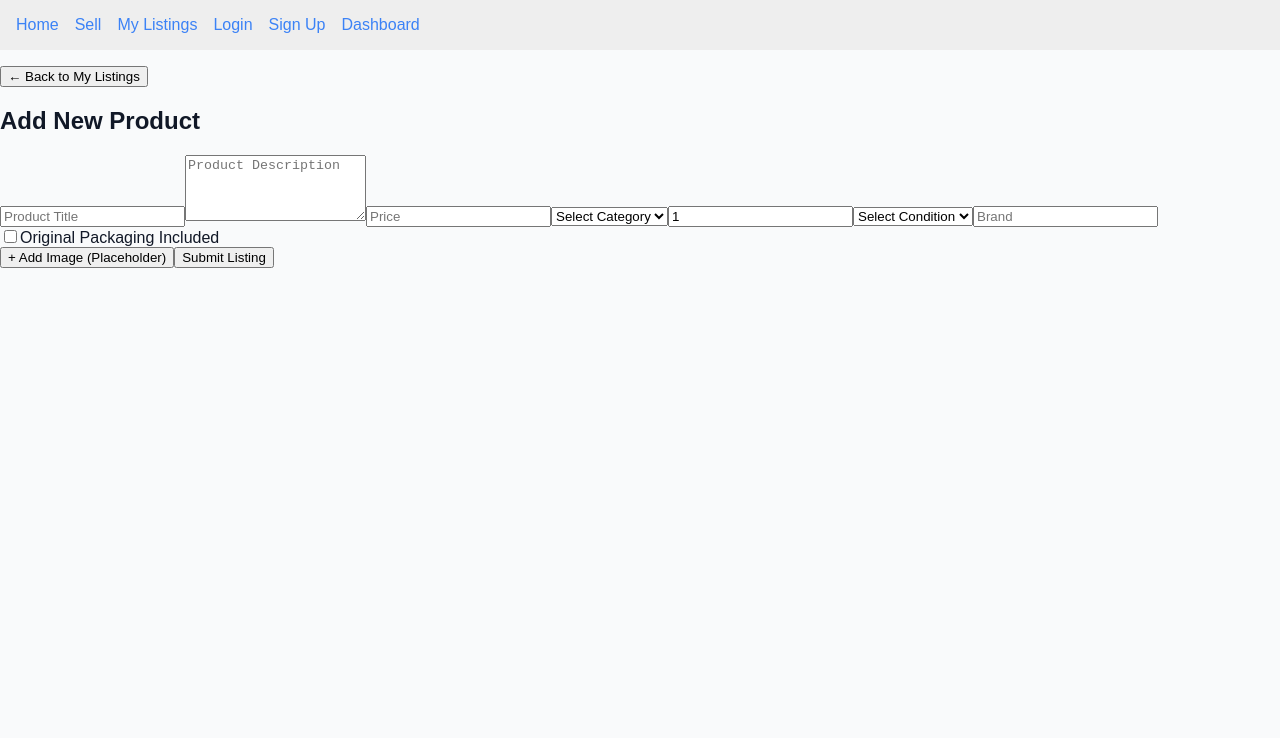
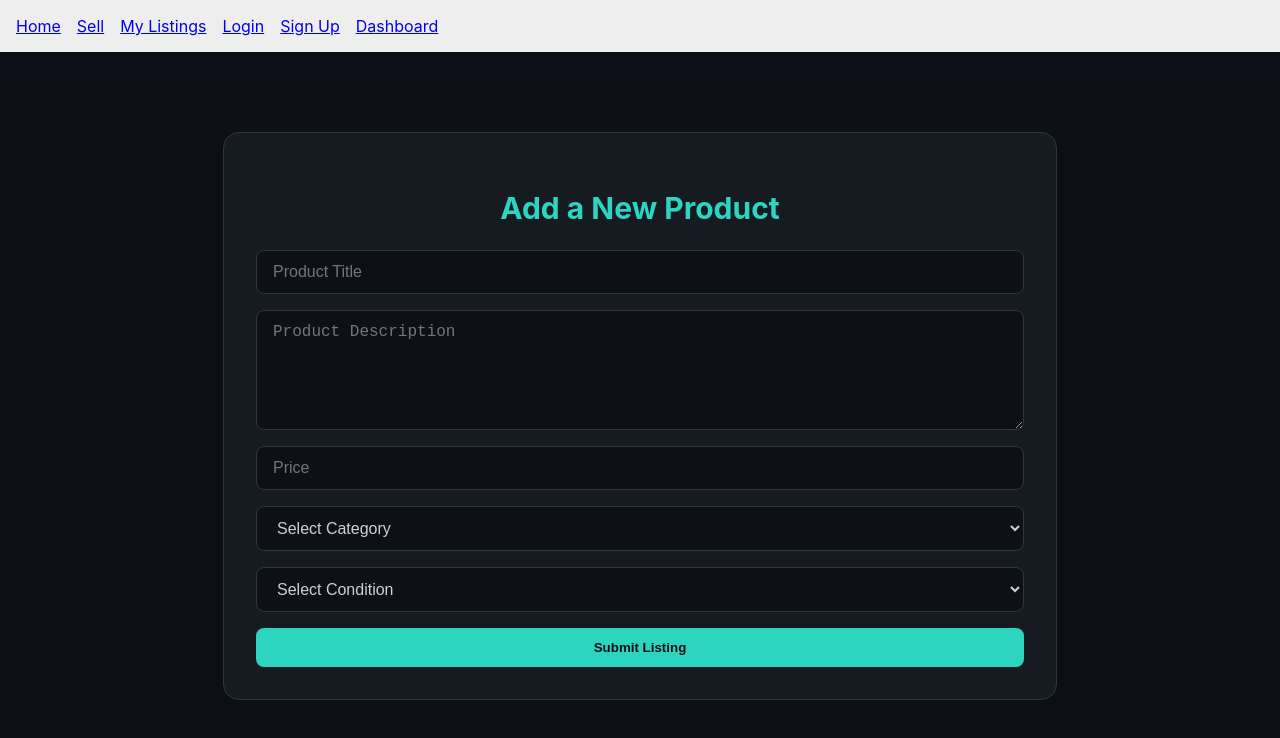
Before and after one commit to varshithareddyallu05/EcoFinds, a React (Create React App) app in the folder frontend/: page /add-product in a window 1280 px wide. Shown: the top 738 px of the page. Built offline with nearby package versions, Linux system fonts and the light colour scheme.

Commit message:
seller changes

```diff
--- a/frontend/src/index.css
+++ b/frontend/src/index.css
@@ -1,29 +1,123 @@
-/* Light Theme */
-body.light {
-  background-color: #f9fafb;
-  color: #111827;
+/* General Body Styles */
+body {
+    font-family: -apple-system, BlinkMacSystemFont, 'Segoe UI', Roboto, 'Helvetica Neue', Arial, sans-serif;
+    margin: 0;
+    -webkit-font-smoothing: antialiased;
+    -moz-osx-font-smoothing: grayscale;
 }
 
-/* Dark Theme */
-body.dark {
-  background-color: #111827;
-  color: #f9fafb;
+/* Dark Theme Default */
+body {
+    background-color: #0d1117; /* A dark slate background */
+    color: #c9d1d9; /* Light text for contrast */
 }
 
-/* Smooth transitions */
-body {
-  transition: background-color 0.3s ease, color 0.3s ease;
-  font-family: Arial, sans-serif;
-  margin: 0;
-  padding: 0;
+/* Main App Container */
+#root {
+    min-height: 100vh;
 }
 
-/* Link styling */
-a {
-  color: #3b82f6;
-  text-decoration: none;
+/* Reusable Container for Pages */
+.page-container {
+    padding: 2rem;
+    max-width: 1280px;
+    margin: 0 auto;
 }
 
-a:hover {
-  text-decoration: underline;
+/* Header Styles */
+.page-header {
+    display: flex;
+    justify-content: space-between;
+    align-items: center;
+    margin-bottom: 2rem;
+    padding-bottom: 1rem;
+    border-bottom: 1px solid #30363d;
 }
+
+.page-title {
+    font-size: 2.25rem;
+    font-weight: 700;
+    color: #2dd4bf; /* Teal color */
+}
+
+/* Button Styles */
+.btn {
+    padding: 0.75rem 1.5rem;
+    border-radius: 0.5rem;
+    font-weight: 600;
+    cursor: pointer;
+    transition: all 0.2s ease-in-out;
+    border: none;
+    text-align: center;
+}
+
+.btn-primary {
+    background-color: #2dd4bf;
+    color: #0d1117;
+}
+
+.btn-primary:hover {
+    background-color: #5eead4;
+}
+
+.btn-danger {
+    background-color: #ef4444;
+    color: white;
+}
+
+.btn-secondary {
+    background-color: #3b82f6;
+    color: white;
+}
+
+/* Form Container Styles */
+.form-wrapper {
+    max-width: 768px;
+    margin: 2rem auto;
+    background-color: #161b22; /* Darker card background */
+    padding: 2rem;
+    border-radius: 1rem;
+    box-shadow: 0 4px 6px rgba(0, 0, 0, 0.1);
+    border: 1px solid #30363d;
+}
+
+.form-title {
+    font-size: 1.875rem;
+    font-weight: 700;
+    margin-bottom: 1.5rem;
+    text-align: center;
+    color: #2dd4bf;
+}
+
+.form-layout {
+    display: flex;
+    flex-direction: column;
+    gap: 1rem;
+}
+
+/* Form Input, Textarea, Select Styles */
+.form-input,
+.form-textarea,
+.form-select {
+    width: 100%;
+    background-color: #0d1117;
+    color: #c9d1d9;
+    border: 1px solid #30363d;
+    border-radius: 0.5rem;
+    padding: 0.75rem 1rem;
+    font-size: 1rem;
+    box-sizing: border-box; /* Ensures padding doesn't affect width */
+}
+
+.form-input:focus,
+.form-textarea:focus,
+.form-select:focus {
+    outline: none;
+    border-color: #2dd4bf;
+    box-shadow: 0 0 0 2px rgba(45, 212, 191, 0.5);
+}
+
+.form-textarea {
+    min-height: 120px;
+    resize: vertical;
+}
--- a/frontend/src/seller/AddNewProductPage.js
+++ b/frontend/src/seller/AddNewProductPage.js
@@ -1,81 +1,54 @@
-import React, { useState, useEffect } from 'react';
+import React, { useState } from 'react';
+import { useNavigate } from 'react-router-dom';
 
-const AddNewProductPage = ({ onBack, productToEdit }) => {
+const AddNewProductPage = () => {
+  const navigate = useNavigate();
   const [title, setTitle] = useState('');
   const [description, setDescription] = useState('');
   const [price, setPrice] = useState('');
   const [category, setCategory] = useState('');
-  const [quantity, setQuantity] = useState(1);
   const [condition, setCondition] = useState('');
-  const [brand, setBrand] = useState('');
-  const [originalPackaging, setOriginalPackaging] = useState(false);
-
-  const isEditing = !!productToEdit;
-
-  useEffect(() => {
-    if (isEditing) {
-      setTitle(productToEdit.title || '');
-      setDescription(productToEdit.description || '');
-      setPrice(productToEdit.price || '');
-      setCategory(productToEdit.category || '');
-      setQuantity(productToEdit.quantity || 1);
-      setCondition(productToEdit.condition || '');
-      setBrand(productToEdit.brand || '');
-      setOriginalPackaging(productToEdit.originalPackaging || false);
-    }
-  }, [productToEdit, isEditing]);
 
   const handleSubmit = (e) => {
     e.preventDefault();
-    const productData = { title, description, price, category, quantity, condition, brand, originalPackaging };
+    const productData = { title, description, price, category, condition };
 
-    if (isEditing) {
-      // In a real app, this would send a PUT request to /api/products/:id
-      console.log('Updating product:', { ...productToEdit, ...productData });
-      alert('Product updated!');
-    } else {
-      // In a real app, this would send a POST request to /api/products/
-      console.log('Creating new product:', productData);
-      alert('New product created!');
-    }
-    onBack(); // Go back to the listings page after submitting
+    fetch('http://localhost:3001/api/products', {
+      method: 'POST',
+      headers: { 'Content-Type': 'application/json' },
+      body: JSON.stringify(productData)
+    })
+    .then(res => res.json())
+    .then(result => {
+      alert(result.message);
+      navigate('/my-listings');
+    })
+    .catch(err => console.error("Failed to submit product:", err));
   };
 
   const categories = ["Apparel", "Furniture", "Electronics", "Books", "Other"];
   const conditions = ["New", "Used - Like New", "Used - Good", "Used - Fair"];
 
   return (
-    <div className="p-6">
-      <button className="mb-4 text-blue-600 underline" onClick={onBack}>
-        ← Back to My Listings
-      </button>
-      <div className="max-w-2xl mx-auto bg-white p-8 rounded-2xl shadow-lg">
-        <h2 className="text-2xl font-bold mb-6 text-center">
-          {isEditing ? 'Edit Product' : 'Add New Product'}
+    <div className="page-container">
+      <div className="form-wrapper">
+        <h2 className="form-title">
+          Add a New Product
         </h2>
-        <form onSubmit={handleSubmit} className="flex flex-col gap-4">
-          <input type="text" placeholder="Product Title" value={title} onChange={(e) => setTitle(e.target.value)} className="border rounded-xl px-4 py-2" required />
-          <textarea placeholder="Product Description" value={description} onChange={(e) => setDescription(e.target.value)} className="border rounded-xl px-4 py-2" rows="4" required />
-          <input type="number" placeholder="Price" value={price} onChange={(e) => setPrice(e.target.value)} className="border rounded-xl px-4 py-2" required />
-          <select value={category} onChange={(e) => setCategory(e.target.value)} className="border rounded-xl px-4 py-2" required>
+        <form onSubmit={handleSubmit} className="form-layout">
+          <input type="text" placeholder="Product Title" value={title} onChange={(e) => setTitle(e.target.value)} className="form-input" required />
+          <textarea placeholder="Product Description" value={description} onChange={(e) => setDescription(e.target.value)} className="form-textarea" required />
+          <input type="number" placeholder="Price" value={price} onChange={(e) => setPrice(e.target.value)} className="form-input" required />
+          <select value={category} onChange={(e) => setCategory(e.target.value)} className="form-select" required>
             <option value="">Select Category</option>
             {categories.map((cat) => <option key={cat} value={cat}>{cat}</option>)}
           </select>
-          <input type="number" placeholder="Quantity" value={quantity} onChange={(e) => setQuantity(e.target.value)} className="border rounded-xl px-4 py-2" required />
-          <select value={condition} onChange={(e) => setCondition(e.target.value)} className="border rounded-xl px-4 py-2" required>
+          <select value={condition} onChange={(e) => setCondition(e.target.value)} className="form-select" required>
             <option value="">Select Condition</option>
             {conditions.map((cond) => <option key={cond} value={cond}>{cond}</option>)}
           </select>
-          <input type="text" placeholder="Brand" value={brand} onChange={(e) => setBrand(e.target.value)} className="border rounded-xl px-4 py-2" />
-          <div className="flex items-center gap-2">
-            <input type="checkbox" id="packaging" checked={originalPackaging} onChange={(e) => setOriginalPackaging(e.target.checked)} />
-            <label htmlFor="packaging">Original Packaging Included</label>
-          </div>
-          <button type="button" className="w-full p-3 border rounded-xl bg-gray-100 hover:bg-gray-200">
-            + Add Image (Placeholder)
-          </button>
-          <button type="submit" className="w-full p-3 bg-green-600 text-white rounded-xl hover:bg-green-700">
-            {isEditing ? 'Save Changes' : 'Submit Listing'}
+          <button type="submit" className="btn btn-primary">
+            Submit Listing
           </button>
         </form>
       </div>
--- a/frontend/src/seller/MyListingsPage.js
+++ b/frontend/src/seller/MyListingsPage.js
@@ -1,44 +1,20 @@
-import React from 'react';
+import React, { useState, useEffect } from 'react';
+import { Link } from 'react-router-dom';
 
-// This is sample data. Later, this will come from the backend API.
-const userListings = [
-  {
-    id: 1,
-    title: 'Vintage Leather Jacket',
-    price: 85.00,
-    category: 'Apparel',
-    description: 'A cool vintage jacket from the 80s.',
-    condition: 'Used - Good',
-    brand: 'Retro Wear',
-    image: 'https://via.placeholder.com/150'
-  },
-  {
-    id: 4,
-    title: 'Old Record Player',
-    price: 120.00,
-    category: 'Electronics',
-    description: 'A classic record player that still works perfectly.',
-    condition: 'Used - Fair',
-    brand: 'AudioPhile',
-    image: 'https://via.placeholder.com/150'
-  }
-];
-
-// Reusable card for showing a single listing
 const ListingCard = ({ product, onEdit, onDelete }) => {
   return (
-    <div className="bg-white rounded-2xl shadow-md p-4 flex flex-col">
-      <div className="w-full h-40 bg-gray-200 rounded-xl mb-3">
-        <img src={product.image} alt={product.title} className="w-full h-full object-cover rounded-xl" />
+    <div className="bg-slate-800 rounded-lg shadow-lg p-4 flex flex-col text-white transform hover:scale-105 transition-transform duration-300">
+      <div className="w-full h-48 bg-slate-700 rounded-md mb-4 flex items-center justify-center">
+        <span className="text-slate-400">Image</span>
       </div>
-      <h3 className="text-lg font-semibold">{product.title}</h3>
-      <p className="text-gray-600">₹{product.price}</p>
-      <p className="text-sm text-gray-500 mt-1">Condition: {product.condition}</p>
-      <div className="flex gap-2 mt-4">
-        <button onClick={() => onEdit(product)} className="flex-1 bg-blue-500 text-white px-4 py-2 rounded-lg hover:bg-blue-600">
+      <h3 className="text-xl font-bold mb-2">{product.title}</h3>
+      <p className="text-lg text-teal-400 font-semibold mb-3">₹{product.price}</p>
+      <p className="text-sm text-slate-400 mb-4 flex-grow">Condition: {product.condition}</p>
+      <div className="flex gap-2 mt-auto">
+        <button onClick={() => onEdit(product)} className="flex-1 bg-blue-600 text-white px-4 py-2 rounded-lg hover:bg-blue-700 font-semibold">
           Edit
         </button>
-        <button onClick={() => onDelete(product.id)} className="flex-1 bg-red-500 text-white px-4 py-2 rounded-lg hover:bg-red-600">
+        <button onClick={() => onDelete(product.id)} className="flex-1 bg-red-600 text-white px-4 py-2 rounded-lg hover:bg-red-700 font-semibold">
           Delete
         </button>
       </div>
@@ -46,29 +22,44 @@ const ListingCard = ({ product, onEdit, onDelete }) => {
   );
 };
 
+const MyListingsPage = () => {
+  const [listings, setListings] = useState([]);
 
-const MyListingsPage = ({ onAddNew, onEdit }) => {
+  useEffect(() => {
+    fetch('http://localhost:3001/api/products')
+      .then(res => res.json())
+      .then(data => setListings(data))
+      .catch(err => console.error("Failed to fetch listings:", err));
+  }, []);
+
   const handleDelete = (productId) => {
-    // In a real app, this would make an API call to the backend
-    console.log(`Request to delete product with ID: ${productId}`);
-    alert(`Product ${productId} would be deleted.`);
+    fetch(`http://localhost:3001/api/products/${productId}`, { method: 'DELETE' })
+      .then(res => res.json())
+      .then(result => {
+        console.log(result.message);
+        setListings(listings.filter(p => p.id !== productId));
+      });
+  };
+
+  const handleEdit = (product) => {
+    console.log("Should navigate to edit page for:", product);
+    alert(`Editing ${product.title}`);
   };
 
   return (
-    <div className="p-6">
-      <header className="flex justify-between items-center mb-6">
-        <h1 className="text-2xl font-bold">My Listings</h1>
-        <button onClick={onAddNew} className="bg-green-500 text-white px-6 py-2 rounded-xl hover:bg-green-600">
+    <div className="bg-slate-900 text-white min-h-screen p-8">
+      <header className="flex justify-between items-center mb-8">
+        <h1 className="text-3xl font-bold text-teal-400">My Listings</h1>
+        <Link to="/add-product" className="bg-teal-500 text-slate-900 px-6 py-2 rounded-lg hover:bg-teal-400 font-bold transition-colors">
           + Add New Product
-        </button>
+        </Link>
       </header>
-
       <div className="grid grid-cols-1 sm:grid-cols-2 md:grid-cols-3 lg:grid-cols-4 gap-6">
-        {userListings.map((product) => (
+        {listings.map((product) => (
           <ListingCard
             key={product.id}
             product={product}
-            onEdit={onEdit}
+            onEdit={handleEdit}
             onDelete={handleDelete}
           />
         ))}
```
